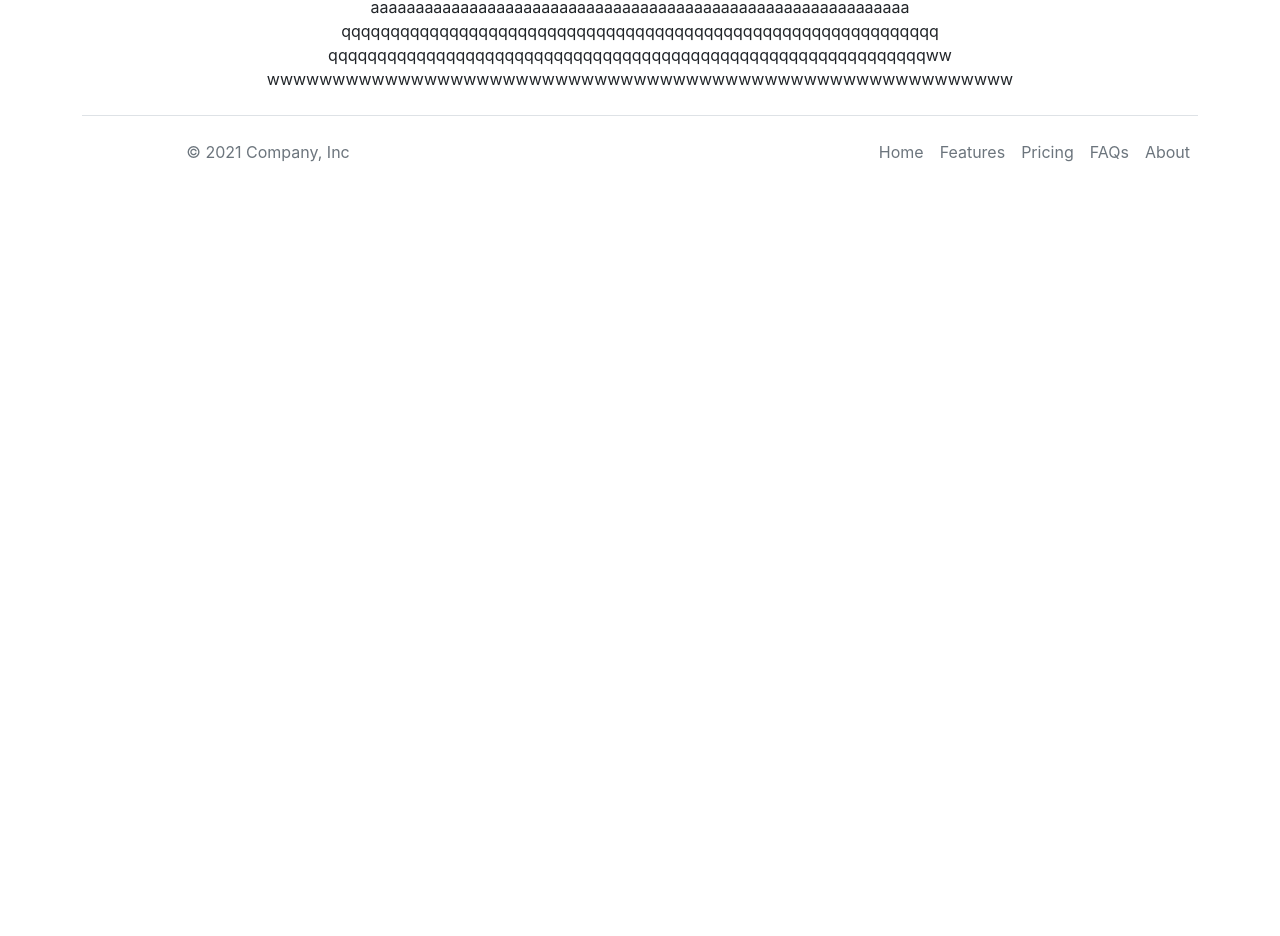
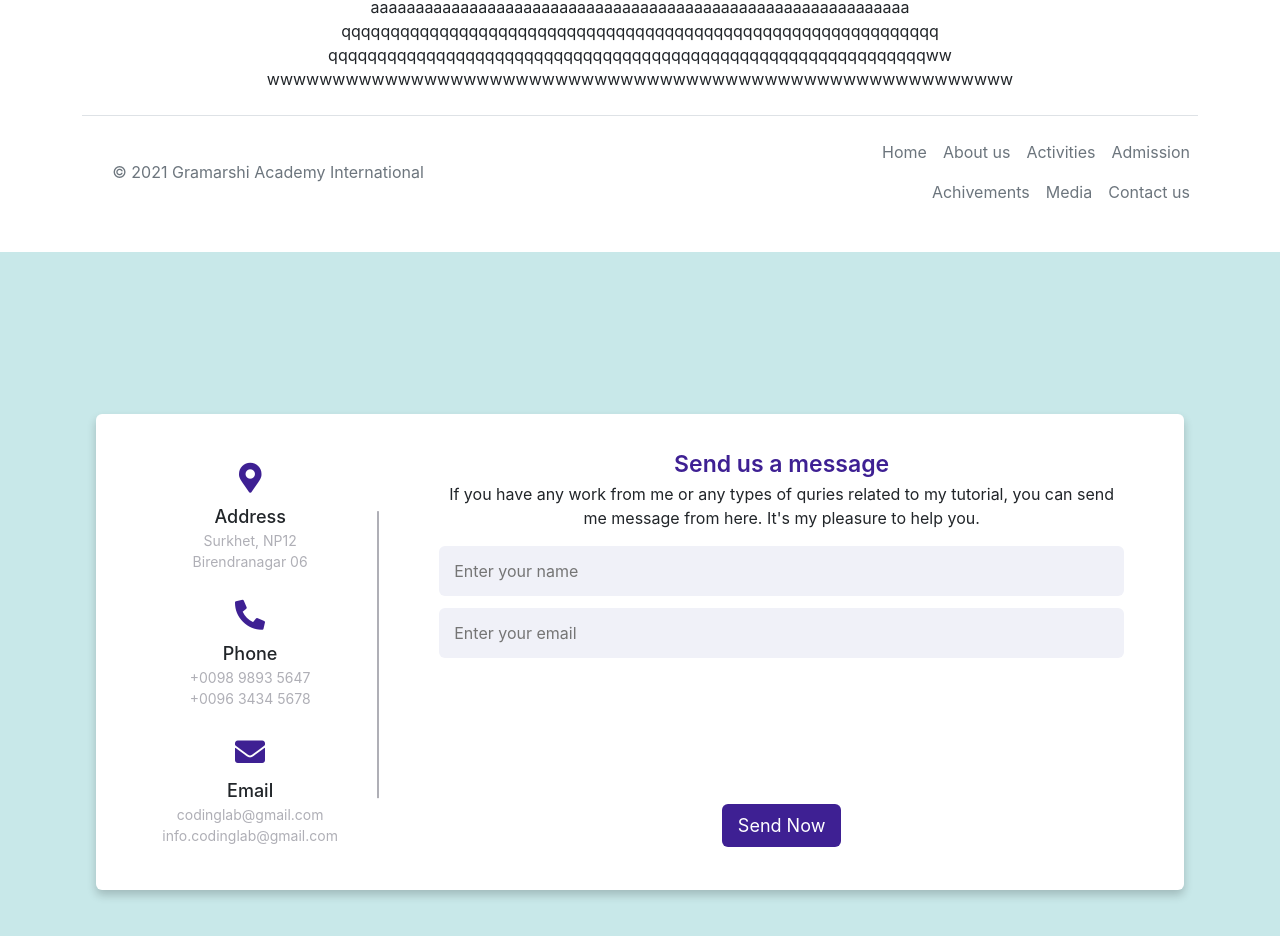
Before and after one commit to writetorkpandey/websiteGiaInfy, a React (Create React App) app: page / in a window 1280 px wide. Shown: the part 1840-2776 px from the top of the page. Before the commit the page ends 2052 px from the top, so only its background shows below. Built offline with nearby package versions, Linux system fonts and the light colour scheme.

Commit message:
contact us merge

```diff
--- a/public/index.html
+++ b/public/index.html
@@ -29,7 +29,7 @@
     <link rel="preconnect" href="https://fonts.googleapis.com">
     <link rel="preconnect" href="https://fonts.gstatic.com" crossorigin>
     <link href="https://fonts.googleapis.com/css2?family=Bebas+Neue&display=swap" rel="stylesheet">
-
+    <link rel="stylesheet" href="https://cdnjs.cloudflare.com/ajax/libs/font-awesome/5.15.2/css/all.min.css"/> <!--For contact us component-->
 
   </head>
   <body>
--- a/src/App.js
+++ b/src/App.js
@@ -2,13 +2,14 @@ import logo from './logo.svg';
 import './App.css';
 import Header from './Components/Header';
 import {Footer} from './Components/Footer';
+import ContactUs from './Components/ContactUs';
 
 function App() {
   return (
     <div className="App">
       <Header />
       <Footer />
-
+      <ContactUs/>
     </div>
   );
 }
--- /dev/null
+++ b/src/Components/ContactUs.js
@@ -0,0 +1,50 @@
+import React from 'react'
+
+export default function ContactUs() {
+    return (
+      <div className="contactus-body">
+        <div className="contactus-container">
+        <div className="contactus-content">
+          <div className="contactus-left-side">
+            <div className="address details">
+              <i className="fas fa-map-marker-alt"></i>
+              <div className="topic">Address</div>
+              <div className="text-one">Surkhet, NP12</div>
+              <div className="text-two">Birendranagar 06</div>
+            </div>
+            <div className="phone details">
+              <i className="fas fa-phone-alt"></i>
+              <div className="topic">Phone</div>
+              <div className="text-one">+0098 9893 5647</div>
+              <div className="text-two">+0096 3434 5678</div>
+            </div>
+            <div className="email details">
+              <i className="fas fa-envelope"></i>
+              <div className="topic">Email</div>
+              <div className="text-one">codinglab@gmail.com</div>
+              <div className="text-two">info.codinglab@gmail.com</div>
+            </div>
+          </div>
+          <div className="contactus-right-side">
+            <div className="topic-text">Send us a message</div>
+            <p>If you have any work from me or any types of quries related to my tutorial, you can send me message from here. It's my pleasure to help you.</p>
+          <form action="#">
+            <div className="input-box">
+              <input type="text" placeholder="Enter your name"/>
+            </div>
+            <div className="input-box">
+              <input type="text" placeholder="Enter your email"/>
+            </div>
+            <div className="input-box message-box">
+
+            </div>
+            <div className="button">
+              <input type="button" value="Send Now" />
+            </div>
+          </form>
+        </div>
+        </div>
+      </div>
+      </div>
+    )
+}
--- a/src/Components/Footer.js
+++ b/src/Components/Footer.js
@@ -4,7 +4,7 @@ export const Footer = () => {
     return (
         <div className = "container">
             <footer class="d-flex flex-wrap justify-content-between align-items-center py-3 my-4 border-top">
-    <p class="col-md-4 mb-0 text-muted">© 2021 Company, Inc</p>
+    <p class="col-md-4 mb-0 text-muted">© 2021 Gramarshi Academy International</p>
 
     <a href="/" class="col-md-4 d-flex align-items-center justify-content-center mb-3 mb-md-0 me-md-auto link-dark text-decoration-none">
       <svg class="bi me-2" width="40" height="32"><use xlinkHref="#bootstrap"></use></svg>
@@ -12,10 +12,12 @@ export const Footer = () => {
 
     <ul class="nav col-md-4 justify-content-end">
       <li class="nav-item"><a href="!#" class="nav-link px-2 text-muted">Home</a></li>
-      <li class="nav-item"><a href="!#" class="nav-link px-2 text-muted">Features</a></li>
-      <li class="nav-item"><a href="!#" class="nav-link px-2 text-muted">Pricing</a></li>
-      <li class="nav-item"><a href="!#" class="nav-link px-2 text-muted">FAQs</a></li>
-      <li class="nav-item"><a href="!#" class="nav-link px-2 text-muted">About</a></li>
+      <li class="nav-item"><a href="!#" class="nav-link px-2 text-muted">About us</a></li>
+      <li class="nav-item"><a href="!#" class="nav-link px-2 text-muted">Activities</a></li>
+      <li class="nav-item"><a href="!#" class="nav-link px-2 text-muted">Admission</a></li>
+      <li class="nav-item"><a href="!#" class="nav-link px-2 text-muted">Achivements</a></li>
+      <li class="nav-item"><a href="!#" class="nav-link px-2 text-muted">Media</a></li>
+      <li class="nav-item"><a href="!#" class="nav-link px-2 text-muted">Contact us</a></li>
     </ul>
   </footer>
         </div>
--- a/src/Components/Header.js
+++ b/src/Components/Header.js
@@ -1,6 +1,4 @@
 import React from "react";
-// import school1 from '.src/school1.jpg';
-// import school1 from '.src/school1.jpg';
 
 export default function Header() {
   return (
--- a/src/index.css
+++ b/src/index.css
@@ -1,5 +1,6 @@
 body {
   margin: 0;
+  padding: 0;
   font-family: -apple-system, BlinkMacSystemFont, "Segoe UI", "Roboto", "Oxygen",
     "Ubuntu", "Cantarell", "Fira Sans", "Droid Sans", "Helvetica Neue",
     sans-serif;
@@ -45,3 +46,157 @@ code {
 
 
 }
+
+/*Contact Us CSS start*/
+
+/* Google Font CDN Link */
+@import url('https://fonts.googleapis.com/css2?family=Poppins:wght@200;300;400;500;600;700&display=swap');
+/* *{
+  margin: 0;
+  padding: 0;
+  box-sizing: border-box;
+  font-family: "Poppins" , sans-serif;
+} */
+.contactus-body{
+  min-height: 100vh;
+  width: 100%;
+  background: #c8e8e9;
+  display: flex;
+  align-items: center;
+  justify-content: center;
+}
+ .contactus-container{
+  width: 85%;
+  background: #fff;
+  border-radius: 6px;
+  padding: 20px 60px 30px 40px;
+  box-shadow: 0 5px 10px rgba(0, 0, 0, 0.2);
+}
+.contactus-container .contactus-content{
+  display: flex;
+  align-items: center;
+  justify-content: space-between;
+}
+.contactus-container .contactus-content .contactus-left-side{
+  width: 25%;
+  height: 100%;
+  display: flex;
+  flex-direction: column;
+  align-items: center;
+  justify-content: center;
+  margin-top: 15px;
+  position: relative;
+}
+.contactus-content .contactus-left-side::before{
+  content: '';
+  position: absolute;
+  height: 70%;
+  width: 2px;
+  right: -15px;
+  top: 50%;
+  transform: translateY(-50%);
+  background: #afafb6;
+}
+.contactus-content .contactus-left-side .details{
+  margin: 14px;
+  text-align: center;
+}
+.contactus-content .contactus-left-side .details i{
+  font-size: 30px;
+  color: #3e2093;
+  margin-bottom: 10px;
+}
+.contactus-content .contactus-left-side .details .topic{
+  font-size: 18px;
+  font-weight: 500;
+}
+.contactus-content .contactus-left-side .details .text-one,
+.contactus-content .contactus-left-side .details .text-two{
+  font-size: 14px;
+  color: #afafb6;
+}
+.contactus-container .contactus-content .contactus-right-side{
+  width: 75%;
+  margin-left: 75px;
+}
+.contactus-content .contactus-right-side .topic-text{
+  font-size: 23px;
+  font-weight: 600;
+  color: #3e2093;
+}
+.contactus-right-side .input-box{
+  height: 50px;
+  width: 100%;
+  margin: 12px 0;
+}
+.contactus-right-side .input-box input,
+.contactus-right-side .input-box textarea{
+  height: 100%;
+  width: 100%;
+  border: none;
+  outline: none;
+  font-size: 16px;
+  background: #F0F1F8;
+  border-radius: 6px;
+  padding: 0 15px;
+  resize: none;
+}
+.contactus-right-side .message-box{
+  min-height: 110px;
+}
+.contactus-right-side .input-box textarea{
+  padding-top: 6px;
+}
+.contactus-right-side .button{
+  display: inline-block;
+  margin-top: 12px;
+}
+.contactus-right-side .button input[type="button"]{
+  color: #fff;
+  font-size: 18px;
+  outline: none;
+  border: none;
+  padding: 8px 16px;
+  border-radius: 6px;
+  background: #3e2093;
+  cursor: pointer;
+  transition: all 0.3s ease;
+}
+.button input[type="button"]:hover{
+  background: #5029bc;
+}
+
+@media (max-width: 950px) {
+  .contactus-container{
+    width: 90%;
+    padding: 30px 40px 40px 35px ;
+  }
+  .contactus-container .contactus-content .contactus-right-side{
+   width: 75%;
+   margin-left: 55px;
+}
+}
+@media (max-width: 820px) {
+  .contactus-container{
+    margin: 40px 0;
+    height: 100%;
+  }
+  .contactus-container .contactus-content{
+    flex-direction: column-reverse;
+  }
+ .contactus-container .contactus-content .contactus-left-side{
+   width: 100%;
+   flex-direction: row;
+   margin-top: 40px;
+   justify-content: center;
+   flex-wrap: wrap;
+ }
+ .contactus-container .contactus-content .contactus-left-side::before{
+   display: none;
+ }
+ .contactus-container .contactus-content .contactus-right-side{
+   width: 100%;
+   margin-left: 0;
+ }
+}
+/*Contact Us CSS end*/
```
Also changed, not shown: src/App.css (line endings or trailing spaces).
